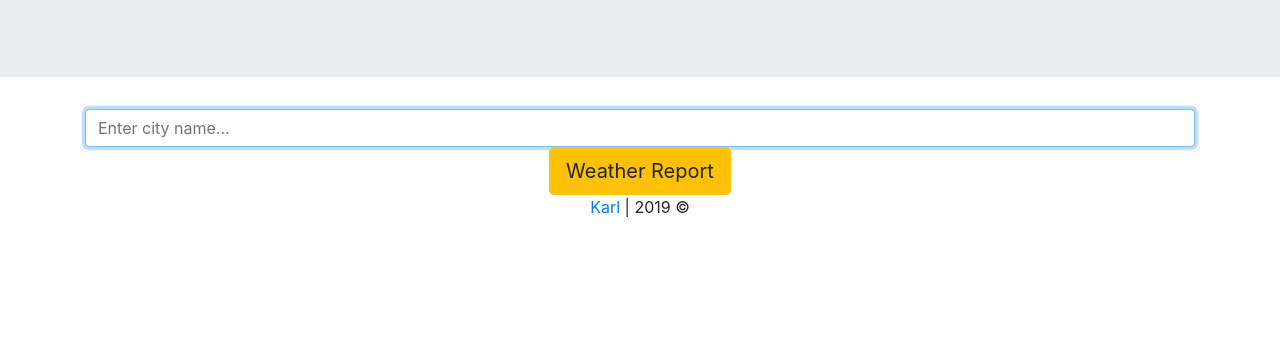
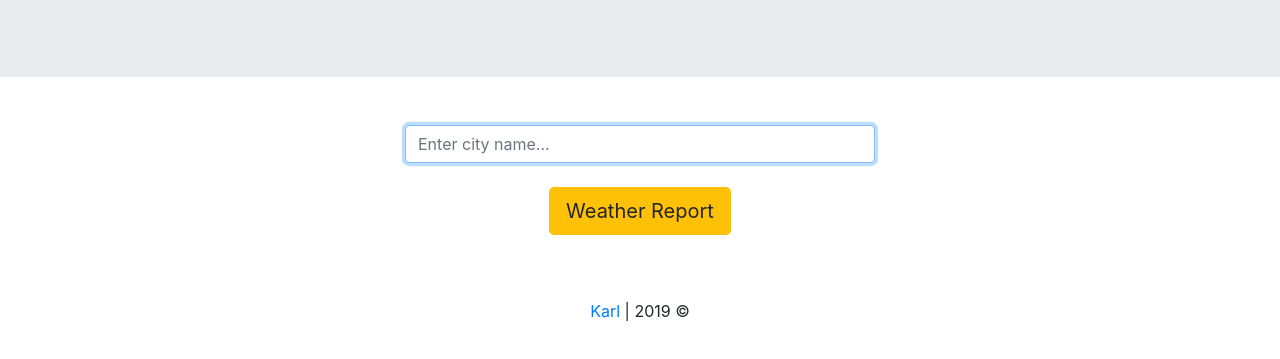
Before and after one commit to mashm3ll0w/openweather-app, a website: page public/html/index.html in a window 1280 px wide. Shown: the part 191-550 px from the top of the page. Drawn offline with nearby package versions, Linux system fonts and the light colour scheme.

Commit message:
tweak the styling

```diff
--- a/public/css/styles.css
+++ b/public/css/styles.css
@@ -5,3 +5,13 @@ body {
 h1 {
   color: peru;
 }
+
+#form-hold {
+  width: 500px;
+  max-width: 600px;
+  margin: 3rem auto;
+}
+
+button {
+  margin: 1.5rem auto 1rem;
+}
```
